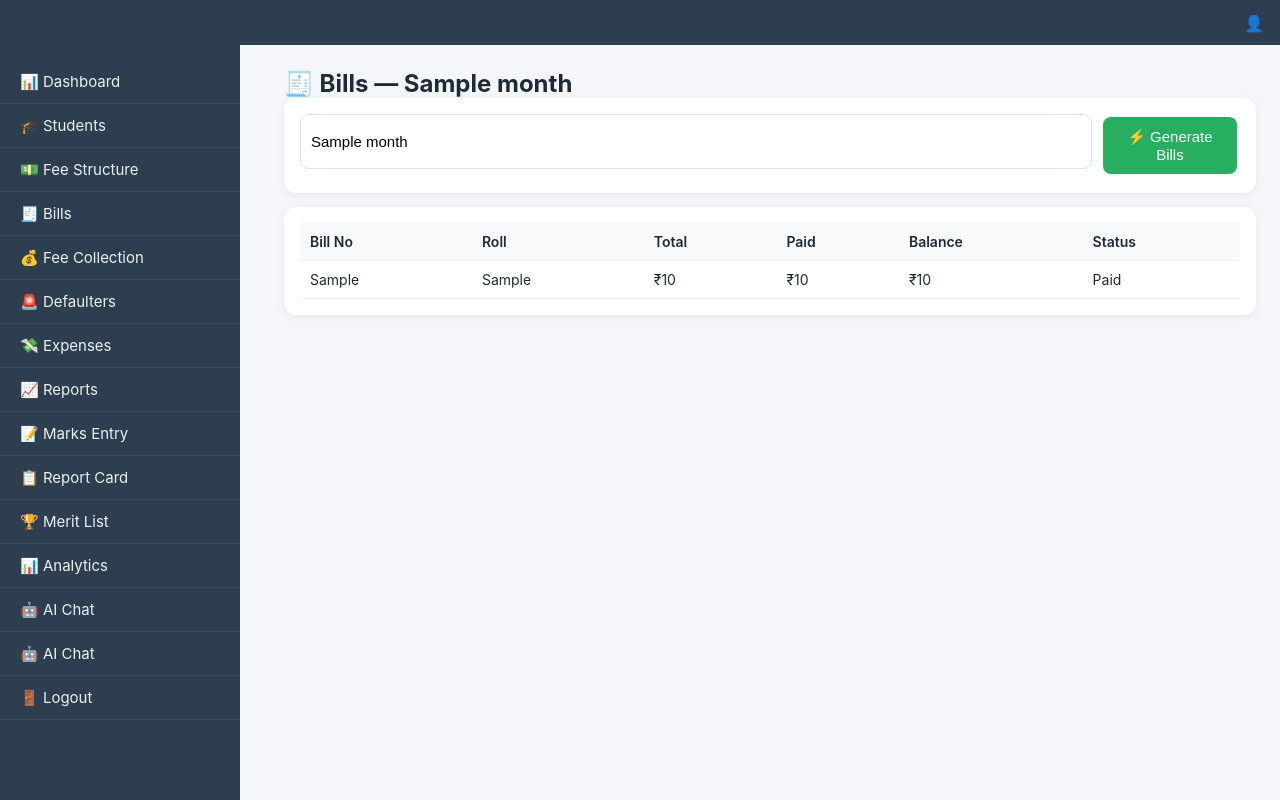
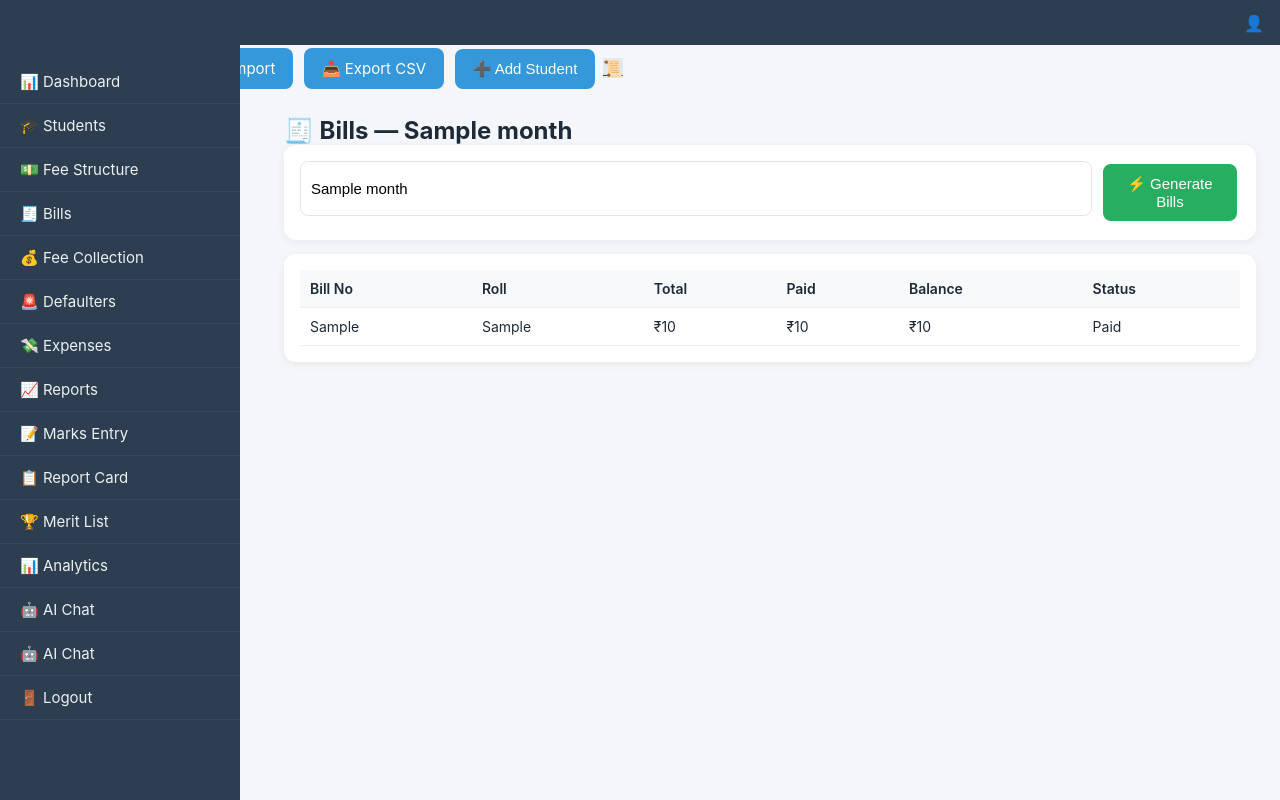
Before and after one commit to amankum500-max/School-work, a Flask app: template templates/bills.html in a window 1280 px wide. Run offline with Flask 3, Linux system fonts and the light colour scheme; the template is opened without the code that fills it: most values are stand-ins (such as "Sample title", 1, 10 or a date in 2020); parts of the project's set-up code (start-up, migrations or seed data) failed here and were passed over.

Commit message:
Update base.html

```diff
--- a/templates/base.html
+++ b/templates/base.html
@@ -13,6 +13,13 @@
   <h1>🏫 School Management</h1>
   <span>👤 {{ session.name }}</span>
 </div>
+  <div class="d-flex gap-2">
+    <a href="{{ url_for('attendance') }}" class="btn btn-info btn-sm rounded-pill text-white">📅 Attendance</a>
+    <a href="{{ url_for('bulk_import') }}" class="btn btn-secondary btn-sm rounded-pill">📤 Bulk Import</a>
+    <a href="{{ url_for('export_students') }}" class="btn btn-outline-secondary btn-sm rounded-pill">📥 Export CSV</a>
+    <button class="btn btn-primary btn-sm rounded-pill" onclick="toggleAddForm()">➕ Add Student</button>
+    <a href="{{ url_for('transfer_certificate', sid=s['id']) }}" target="_blank" class="action-btn btn-del" style="background:#e2e8f0; color:#334155;" title="Transfer Certificate">📜</a>
+  </div>
 
 <div class="overlay" id="overlay" onclick="toggleMenu()"></div>
 
```
